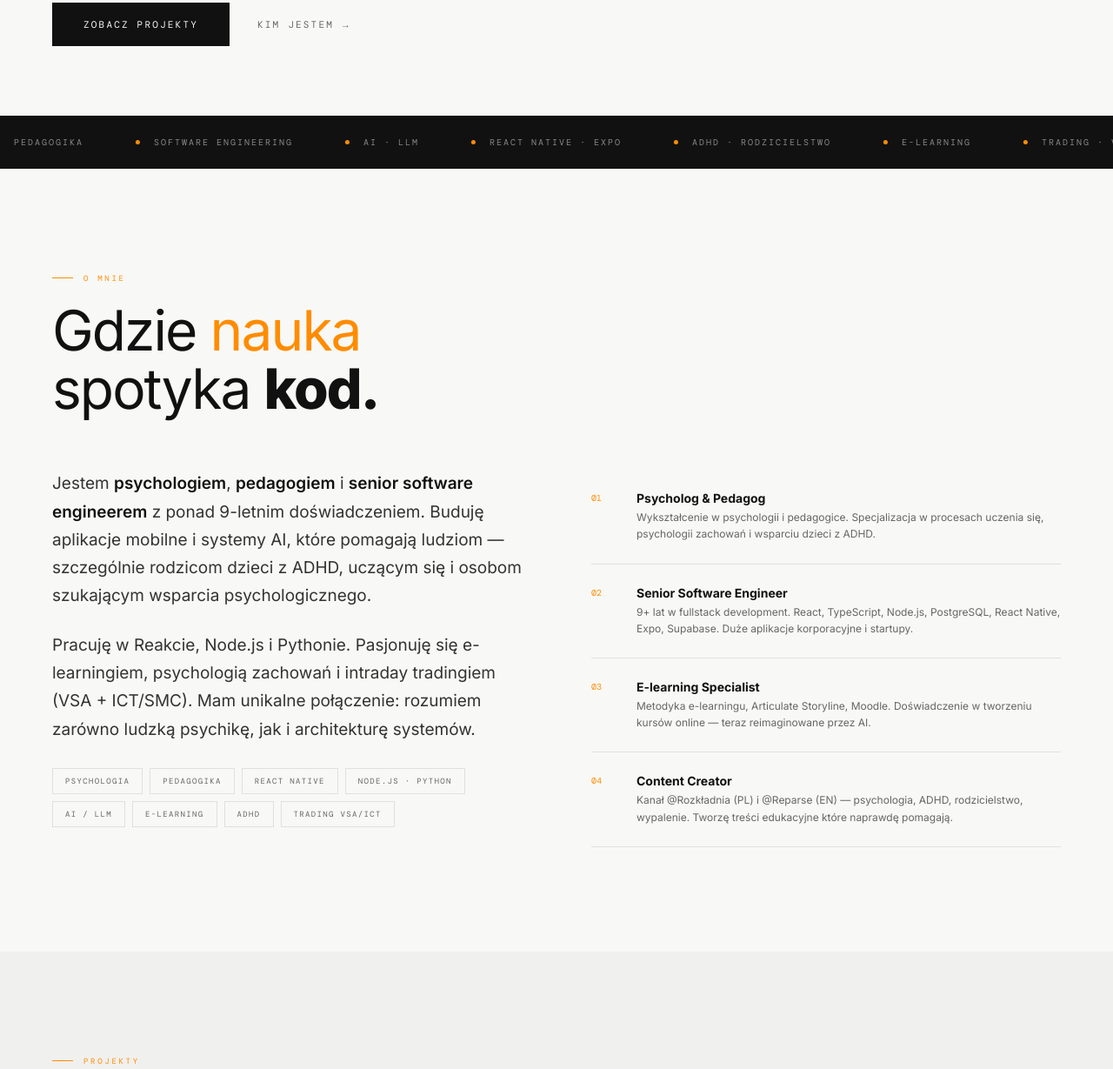
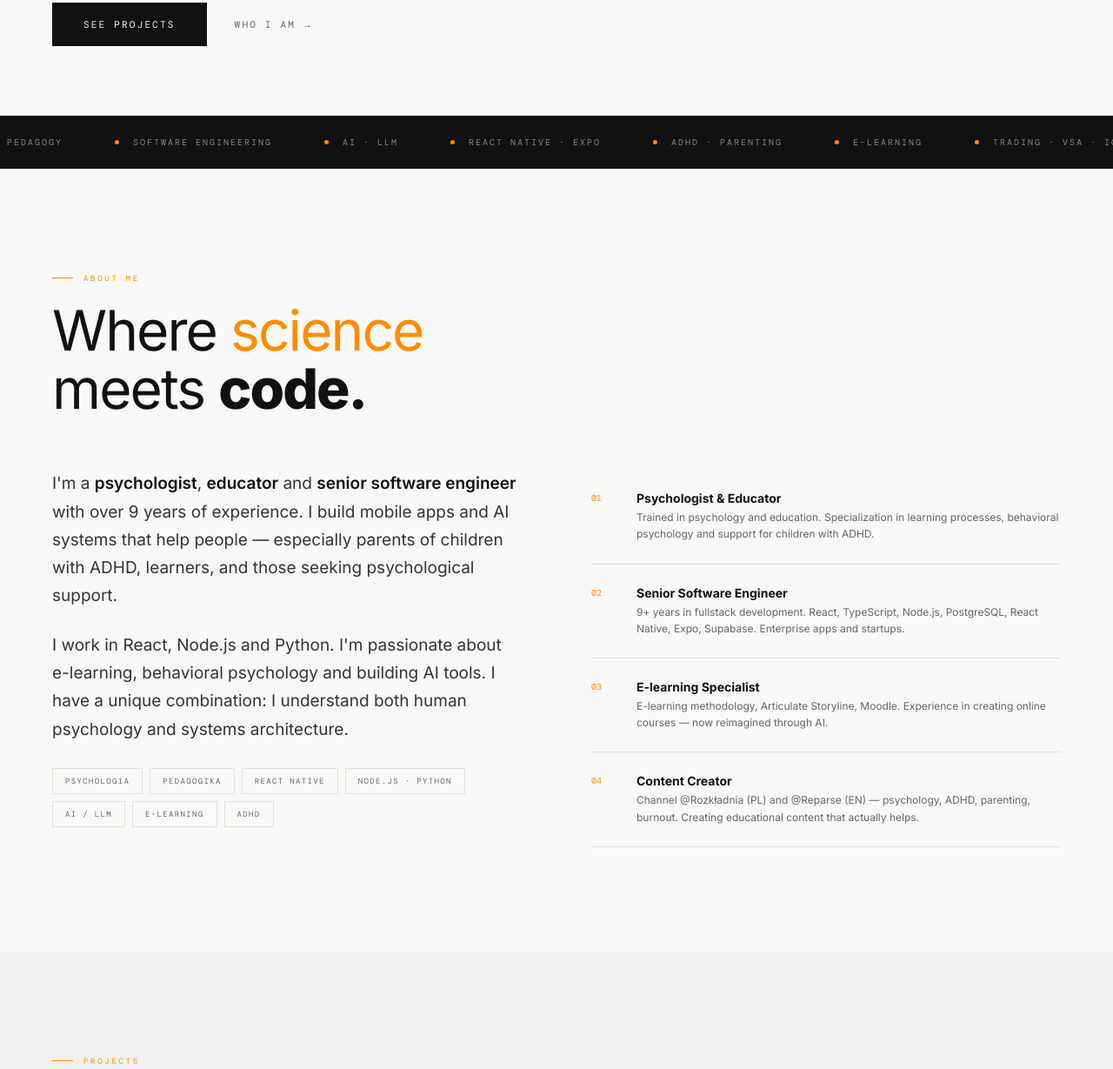
Before and after one commit to MiloFinch/januszlenkiewiczcom, a plain HTML site: page index.html in a window 1280 px wide. Shown: the part 714-1943 px from the top of the page at 87% size. Drawn offline with nearby package versions, Linux system fonts and the light colour scheme; a web font is replaced by a local one.

Commit message:
fix: remove all trading refs, default lang EN

```diff
--- a/index.html
+++ b/index.html
@@ -742,7 +742,7 @@ footer {
   <div class="about-grid">
     <div class="reveal">
       <p class="about-body" data-pl="Jestem <strong>psychologiem</strong>, <strong>pedagogiem</strong> i <strong>senior software engineerem</strong> z ponad 9-letnim doświadczeniem. Buduję aplikacje mobilne i systemy AI, które pomagają ludziom — szczególnie rodzicom dzieci z ADHD, uczącym się i osobom szukającym wsparcia psychologicznego." data-en="I'm a <strong>psychologist</strong>, <strong>educator</strong> and <strong>senior software engineer</strong> with over 9 years of experience. I build mobile apps and AI systems that help people — especially parents of children with ADHD, learners, and those seeking psychological support.">Jestem <strong>psychologiem</strong>, <strong>pedagogiem</strong> i <strong>senior software engineerem</strong> z ponad 9-letnim doświadczeniem. Buduję aplikacje mobilne i systemy AI, które pomagają ludziom — szczególnie rodzicom dzieci z ADHD, uczącym się i osobom szukającym wsparcia psychologicznego.</p>
-      <p class="about-body" data-pl="Pracuję w Reakcie, Node.js i Pythonie. Pasjonuję się e-learningiem, psychologią zachowań i intraday tradingiem (VSA + ICT/SMC). Mam unikalne połączenie: rozumiem zarówno ludzką psychikę, jak i architekturę systemów." data-en="I work in React, Node.js and Python. I'm passionate about e-learning, behavioral psychology and intraday trading (VSA + ICT/SMC). I have a unique combination: I understand both human psychology and systems architecture.">Pracuję w Reakcie, Node.js i Pythonie. Pasjonuję się e-learningiem, psychologią zachowań i intraday tradingiem (VSA + ICT/SMC). Mam unikalne połączenie: rozumiem zarówno ludzką psychikę, jak i architekturę systemów.</p>
+      <p class="about-body" data-pl="Pracuję w Reakcie, Node.js i Pythonie. Pasjonuję się e-learningiem, psychologią zachowań i tworzeniem narzędzi AI. Mam unikalne połączenie: rozumiem zarówno ludzką psychikę, jak i architekturę systemów." data-en="I work in React, Node.js and Python. I'm passionate about e-learning, behavioral psychology and building AI tools. I have a unique combination: I understand both human psychology and systems architecture.">Pracuję w Reakcie, Node.js i Pythonie. Pasjonuję się e-learningiem, psychologią zachowań i tworzeniem narzędzi AI. Mam unikalne połączenie: rozumiem zarówno ludzką psychikę, jak i architekturę systemów.</p>
       <div class="about-tags">
         <span class="tag">Psychologia</span>
         <span class="tag">Pedagogika</span>
@@ -751,7 +751,7 @@ footer {
         <span class="tag">AI / LLM</span>
         <span class="tag">E-learning</span>
         <span class="tag">ADHD</span>
-        <span class="tag">Trading VSA/ICT</span>
+
       </div>
     </div>
     <div class="credentials reveal">
@@ -1061,8 +1061,8 @@ function setLang(lang) {
   });
 }
 
-// Init with PL
-setLang('pl');
+// Init with EN
+setLang('en');
 </script>
 </body>
 </html>
```
